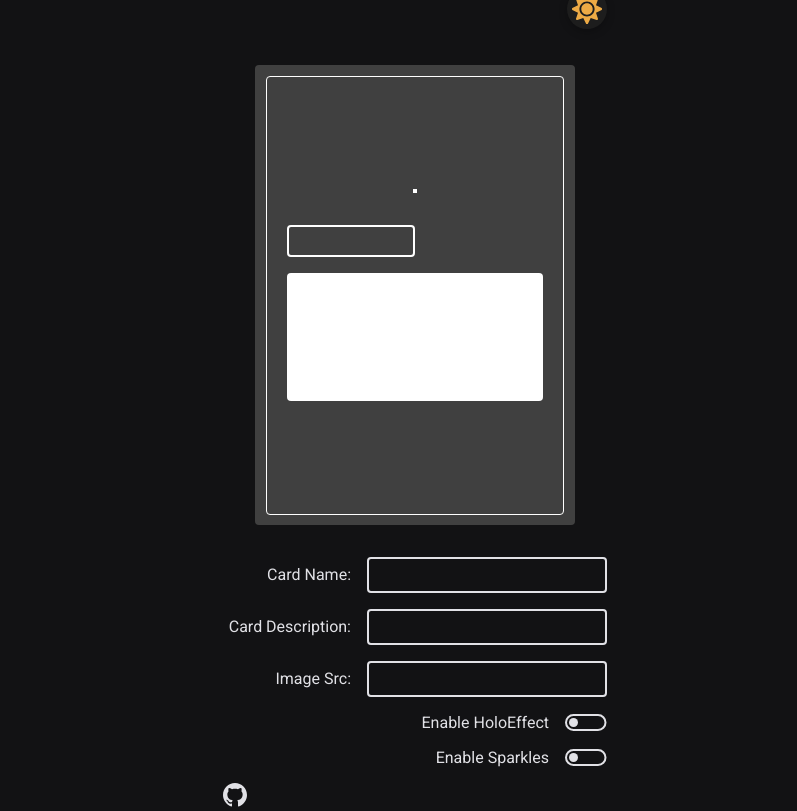
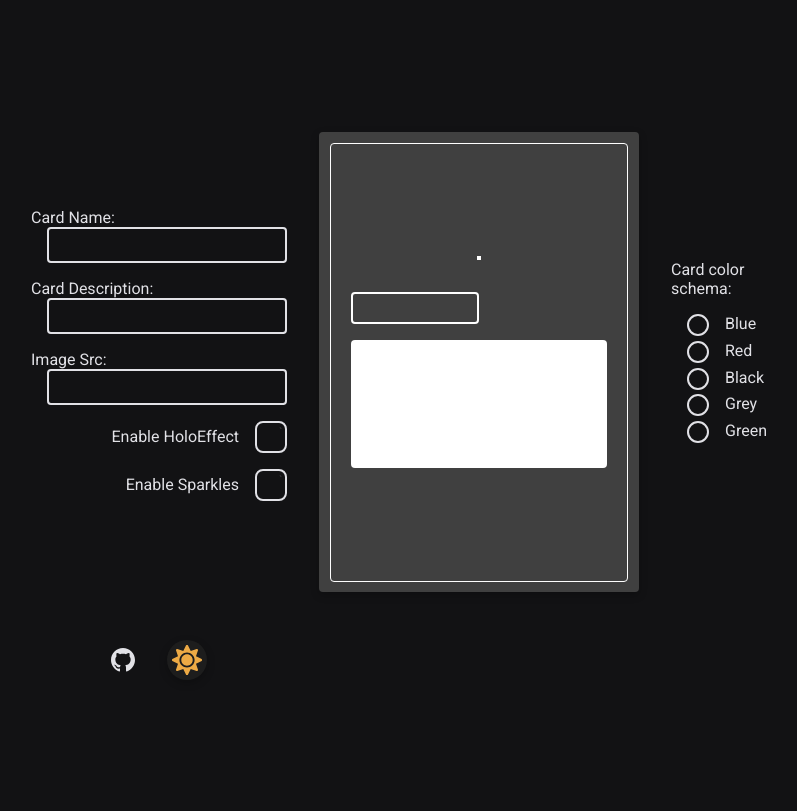
Before and after one commit to Darckfast/card-maker, a Next.js app: page / in a window 1280 px wide. Shown: the whole page, without its empty margins (225-1022 px from the left). Built offline with nearby package versions, Linux system fonts and the light colour scheme.

Commit message:
chore: add more feats

```diff
--- a/src/components/card/Card.tsx
+++ b/src/components/card/Card.tsx
@@ -1,29 +1,22 @@
-import React, { useEffect, useState } from 'react'
+import React, { useState } from 'react'
 import { CardContainer } from '../../styles/components/Card';
 
 interface CardComponentProps {
   holoEffect: boolean,
   sparklesEffect: boolean,
-  color: string,
+  color: {
+    backgroundColor: string,
+    innerBackgroundColor: string
+  },
   cardName: string,
   cardDescription: string,
   cardImgSrc: string
 }
 
 const Card: React.FC<CardComponentProps> = props => {
-  const [colorSchema, setColorSchema] = useState({
-    backgroundColor: 'black',
-    innerBackgroundColor: 'black',
-  })
-
-  const [effects, setEffects] = useState({
-    holoEffect: props.holoEffect,
-    sparklesEffect: props.sparklesEffect
-  })
-
   const [holoPosition, setHoloPosition] = useState(
     {
-      pos: {
+      position: {
         x: '50%',
         y: '50%'
       },
@@ -34,34 +27,17 @@ const Card: React.FC<CardComponentProps> = props => {
       transition: 'none',
     })
 
-  useEffect(() => {
-    setColorSchema(() => {
-      switch (props.color) {
-        case 'blue':
-          return ({ backgroundColor: '#4744CB', innerBackgroundColor: '#ABB3FC' })
-        case 'red':
-          return ({ backgroundColor: '#E43232', innerBackgroundColor: '#FCABAB' })
-        case 'green':
-          return ({ backgroundColor: '#00A66A', innerBackgroundColor: '#ABFCC2' })
-        case 'black':
-          return ({ backgroundColor: 'black', innerBackgroundColor: 'black' })
-        default:
-          return ({ backgroundColor: '#404040', innerBackgroundColor: 'white' })
-      }
-    })
-  }, [])
-
-  const registerMouse = ({ nativeEvent: { offsetX, offsetY } }) => {
+  const registerMouse = ({ nativeEvent: { offsetX, offsetY }, target: { offsetHeight, offsetWidth } }) => {
     const calcPos = (offset: number, size: number) => Math.abs(Math.floor(100 / size * offset) - 100)
 
-    const xPos = calcPos(offsetX, 320)
-    const yPos = calcPos(offsetY, 460)
+    const xPos = calcPos(offsetX, offsetWidth)
+    const yPos = calcPos(offsetY, offsetHeight)
 
-    const xRot = (xPos! * 20!) / 100;
-    const yRot = ((yPos! * 20!) / 100) * -1;
+    const xRot = (yPos - 50) / 2;
+    const yRot = ((xPos - 50) * .5) * -1;
 
     setHoloPosition(() => ({
-      pos: {
+      position: {
         x: `${xPos}%`,
         y: `${yPos}%`
       },
@@ -75,7 +51,7 @@ const Card: React.FC<CardComponentProps> = props => {
 
   const resetPosition = () => {
     setHoloPosition(() => ({
-      pos: {
+      position: {
         x: '50%',
         y: '50%'
       },
@@ -90,16 +66,10 @@ const Card: React.FC<CardComponentProps> = props => {
   return (
     <CardContainer
       effects={{ holoEffect: props.holoEffect, sparklesEffect: props.sparklesEffect }}
-      colors={colorSchema}
+      colors={props.color}
       onMouseLeave={resetPosition}
-      onMouseMove={e => registerMouse(e)}
-      style={
-        {
-          backgroundPositionX: holoPosition.pos.x,
-          backgroundPositionY: holoPosition.pos.y,
-          transform: `rotateX(${holoPosition.rotation.x}) rotateY(${holoPosition.rotation.y}) `,
-          transition: holoPosition.transition
-        }} >
+      holoPosition={holoPosition}
+      onMouseMove={e => registerMouse(e)} >
 
       <img src={props.cardImgSrc} />
       <span className={'name'}>{props.cardName}</span>
--- a/src/components/checkbox/Checkbox.tsx
+++ b/src/components/checkbox/Checkbox.tsx
@@ -1,4 +1,5 @@
 import React, { ChangeEvent } from 'react'
+import { CheckBoxIcon } from '../../styles/icons/components/checkbox'
 import { ToggleLabel } from '../../styles/pages/Home'
 
 interface CheckBoxProps {
@@ -18,20 +19,7 @@ const CheckBox: React.FC<CheckBoxProps> = props => {
         checked={props.value}
         onChange={props.onChangeValue}
       />
-      <svg
-        width="42"
-        height="17"
-        viewBox="0 0 42 17"
-        fill="none"
-        xmlns="http://www.w3.org/2000/svg"
-      >
-        <path
-          d="M8.5 16C4.35786 16 1 12.6421 1 8.5C1 4.35787 4.35786 1 8.5 1L33.001 1C37.1431 1 40.501 4.35787 40.501 8.5C40.501 12.6421 37.1431 16 33.001 16L8.5 16Z"
-          stroke="#E1E1E6"
-          strokeWidth="2"
-        />
-        <circle cx={props.value ? 32.5 : 8.5} cy="8.5" r="4.5" fill="#E1E1E6" />
-      </svg>
+      <CheckBoxIcon />
     </ToggleLabel>
   )
 }
--- a/src/components/radio-button/radioButton.tsx
+++ b/src/components/radio-button/RadioButton.tsx
@@ -1,5 +1,6 @@
 import React, { ChangeEvent } from 'react'
 import { RadioButtonContainer } from '../../styles/components/RadioButton'
+import { RadioButtonIcon } from '../../styles/icons/components/radioButton'
 
 interface RadioButtonProps {
   options: string[]
@@ -12,11 +13,15 @@ const RadioButton: React.FC<RadioButtonProps> = props => {
   return (
     <RadioButtonContainer>
       {props.options.map((opt, index) => {
-        return <label key={index}>
-          <input type='radio' name='options' />
-          <span />
+        return (<label key={index}>
+          <input
+            type='radio'
+            name='options'
+            value={opt}
+            onChange={props.onChangeValue} />
+          <RadioButtonIcon />
           {opt}
-        </label>
+        </label>)
       })}
     </RadioButtonContainer>)
 }
--- a/src/pages/index.tsx
+++ b/src/pages/index.tsx
@@ -6,15 +6,31 @@ import { GitHubIcon } from '../styles/icons/githubIcon'
 import Card from '../components/card/Card'
 import { FormContainer } from '../styles/components/Form'
 import CheckBox from '../components/checkbox/Checkbox'
-import RadioButton from '../components/radio-button/radioButton'
+import RadioButton from '../components/radio-button/RadioButton'
 
 const Home: React.FC<any> = (props) => {
   const [cardName, setCardName] = useState('')
   const [cardDescription, setCardDescription] = useState('')
-  const [color, setColor] = useState('black')
+  const [color, setColor] = useState({ backgroundColor: '#404040', innerBackgroundColor: 'white' })
   const [cardImgSrc, setCardImgSrc] = useState('')
   const [holoEffect, setHoloEffect] = useState(false)
   const [sparklesEffect, setSparklesEffect] = useState(false)
+
+
+  const setColorSchema = (color) => {
+    switch (color) {
+      case 'Blue':
+        return ({ backgroundColor: '#4744CB', innerBackgroundColor: '#ABB3FC' })
+      case 'Red':
+        return ({ backgroundColor: '#E43232', innerBackgroundColor: '#FCABAB' })
+      case 'Green':
+        return ({ backgroundColor: '#00A66A', innerBackgroundColor: '#ABFCC2' })
+      case 'Black':
+        return ({ backgroundColor: 'black', innerBackgroundColor: 'white' })
+      default:
+        return ({ backgroundColor: '#404040', innerBackgroundColor: 'white' })
+    }
+  }
 
   return (
     <Container>
@@ -23,30 +39,32 @@ const Home: React.FC<any> = (props) => {
       </Head>
 
       <main>
-        <ToggleTheme changeTheme={props.themeToggle} currentTheme={props.currentTheme}></ToggleTheme>
-
-        <Card
-          holoEffect={holoEffect}
-          sparklesEffect={sparklesEffect}
-          cardDescription={cardDescription}
-          cardName={cardName}
-          cardImgSrc={cardImgSrc}
-          color={'white'} />
-
         <FormContainer>
           <label>
             Card Name:
-            <input type='text' value={cardName} onChange={e => setCardName(() => e.target.value)} />
+            <input
+              type='text'
+              autoComplete='off'
+              value={cardName}
+              onChange={e => setCardName(() => e.target.value)} />
           </label>
 
           <label>
             Card Description:
-            <input type='text' value={cardDescription} onChange={e => setCardDescription(() => e.target.value)} />
+            <input
+              type='text'
+              autoComplete='off'
+              value={cardDescription}
+              onChange={e => setCardDescription(() => e.target.value)} />
           </label>
 
           <label>
             Image Src:
-            <input type='text' value={cardImgSrc} onChange={e => setCardImgSrc(() => e.target.value)} />
+            <input
+              type='text'
+              autoComplete='off'
+              value={cardImgSrc}
+              onChange={e => setCardImgSrc(() => e.target.value)} />
           </label>
 
           <CheckBox
@@ -60,13 +78,31 @@ const Home: React.FC<any> = (props) => {
             label={'Enable Sparkles'}
             onChangeValue={e => setSparklesEffect(() => e.target.checked)}
           />
+        </FormContainer>
 
-          {/* <RadioButton options={['1', '2']} /> */}
+        <Card
+          holoEffect={holoEffect}
+          sparklesEffect={sparklesEffect}
+          cardDescription={cardDescription}
+          cardName={cardName}
+          cardImgSrc={cardImgSrc}
+          color={color} />
+
+        <FormContainer>
+          <label>
+            Card color schema:
+            <RadioButton
+              options={['Blue', 'Red', 'Black', 'Grey', 'Green']}
+              onChangeValue={(e) => setColor(() => setColorSchema(e.target.value))}
+            />
+          </label>
         </FormContainer>
         <footer>
           <a href="https://github.com/Darckfast/nextjs-typescript-template">
             <GitHubIcon></GitHubIcon>
           </a>
+
+          <ToggleTheme changeTheme={props.themeToggle} currentTheme={props.currentTheme}></ToggleTheme>
         </footer>
       </main>
     </Container>
--- a/src/styles/components/Card.ts
+++ b/src/styles/components/Card.ts
@@ -3,15 +3,33 @@ import styled from 'styled-components'
 interface CardProps {
   colors: {
     backgroundColor: string,
-    innerBackgroundColor: string,
+    innerBackgroundColor: string
   }
   effects: {
     holoEffect: boolean,
     sparklesEffect: boolean
+  },
+  holoPosition: {
+    position: {
+      x: string,
+      y: string,
+    },
+    rotation: {
+      x: string,
+      y: string
+    },
+    transition: string
   }
 }
 
-export const CardContainer = styled.div<CardProps>`
+export const CardContainer = styled.div.attrs((props: any) => ({
+  style: {
+    transform: `rotateX(${props.holoPosition.rotation.x}) rotateY(${props.holoPosition.rotation.y})`,
+    backgroundPositionX: props.holoPosition.position.x,
+    backgroundPositionY: props.holoPosition.position.y,
+    transition: props.holoPosition.transition
+  }
+}))<CardProps>`
   width: 320px;
   height: 460px;
 
@@ -25,6 +43,9 @@ export const CardContainer = styled.div<CardProps>`
   margin: 2rem;
 
   background-color: ${props => props.colors.backgroundColor};
+  box-shadow: rgba(0, 0, 0, 0.24) 0px 3px 8px;
+
+  transform-origin: center;
 
   &::after {
     content: "";
@@ -70,7 +91,7 @@ export const CardContainer = styled.div<CardProps>`
 
   img {
     max-width: 256px;
-    max-height: 242px;
+    max-height: 200px;
 
     border: 2px solid ${props => props.colors.innerBackgroundColor };;
     margin-bottom: 2rem;
--- a/src/styles/components/Form.ts
+++ b/src/styles/components/Form.ts
@@ -22,6 +22,14 @@ export const FormContainer = styled.form`
       margin-bottom: 1rem;
       padding: 1rem;
     }
+
+    input[type=color] {
+      width: 10rem;
+      height: 2rem;
+
+      outline: none;
+      background-color: transparent;
+    }
   }
 
 `
--- a/src/styles/components/RadioButton.ts
+++ b/src/styles/components/RadioButton.ts
@@ -2,11 +2,16 @@ import styled from 'styled-components'
 
 
 export const RadioButtonContainer = styled.div`
+  margin: 1rem;
+
  label {
    font-size: 1rem;
    color: ${props => props.theme.colors.text};
    display: flex;
 
+   svg {
+     margin: 0 1rem .3rem 0;
+   }
 
    input[type=radio] {
       transition: .2s;
@@ -14,8 +19,10 @@ export const RadioButtonContainer = styled.div`
       width: 0;
       height: 0;
 
-      &:checked + span {
-        background: radial-gradient(${props => props.theme.colors.text}  50%, rgba(255, 0, 0, 0) 60%);
+      &:checked + svg {
+        circle[type=checkmark] {
+          fill: ${props => props.theme.colors.text};
+        }
       }
    }
 
--- /dev/null
+++ b/src/styles/icons/components/checkbox.tsx
@@ -0,0 +1,38 @@
+import React from 'react'
+import styled from 'styled-components'
+import Icon from '../svgBase'
+
+const Svg = styled(Icon)`
+  width: 32px;
+  height: 32px;
+
+  rect, path {
+    stroke: ${props => props.theme.colors.text};
+    fill: transparent;
+  }
+
+  path {
+    stroke-dasharray: 33;
+    stroke-dashoffset: 33;
+  }
+
+  @keyframes check {
+    from {
+      stroke-dashoffset: 33;
+    }
+
+    to {
+      stroke-dashoffset: 0;
+    }
+  }
+`
+export const CheckBoxIcon = ({
+  className
+}: {
+  className?: string
+}): JSX.Element => (
+  <Svg viewBox="0 0 32 32" className={className}>
+    <rect x="1" y="1" width="30" height="30" rx="7" strokeWidth="2" />
+    <path d="M5.33331 14.2222L15.5555 23.5555L25.7778 7.11108" strokeWidth="2" />
+  </Svg>
+)
--- /dev/null
+++ b/src/styles/icons/components/radioButton.tsx
@@ -0,0 +1,25 @@
+import React from 'react'
+import styled from 'styled-components'
+import Icon from '../svgBase'
+
+const Svg = styled(Icon)`
+  width: 22px;
+  height: 22px;
+
+  circle {
+    transition: .2s;
+    fill: transparent;
+
+    stroke: ${props => props.theme.colors.text}
+  }
+`
+export const RadioButtonIcon = ({
+  className
+}: {
+  className?: string
+}): JSX.Element => (
+  <Svg viewBox="0 0 22 22" className={className}>
+    <circle cx="11" cy="11" r="10" fill="transparent" strokeWidth="2" />
+    <circle cx="11" cy="11" r="7" type={'checkmark'} strokeWidth="0" />
+  </Svg>
+)
--- a/src/styles/pages/Home.ts
+++ b/src/styles/pages/Home.ts
@@ -9,11 +9,22 @@ export const Container = styled.div`
   align-items: center;
 
   main {
-    display: inherit;
-    flex-direction: column;
+    display: grid;
+    grid-template-columns: 1fr 1fr 1fr;
+    max-width: 768px;
 
     .toggle-button {
       align-self: flex-end;
+    }
+
+    footer {
+      display: flex;
+      justify-content: center;
+      align-items: center;
+
+      a {
+        margin: 1rem;
+      }
     }
   }
 `
@@ -30,7 +41,10 @@ export const ToggleLabel = styled.label`
   }
 
   input:checked + svg {
-    fill: #0ec63c;
+    path {
+      animation: check .2s ease;
+      animation-fill-mode: forwards;
+    }
   }
 
   svg {
```
